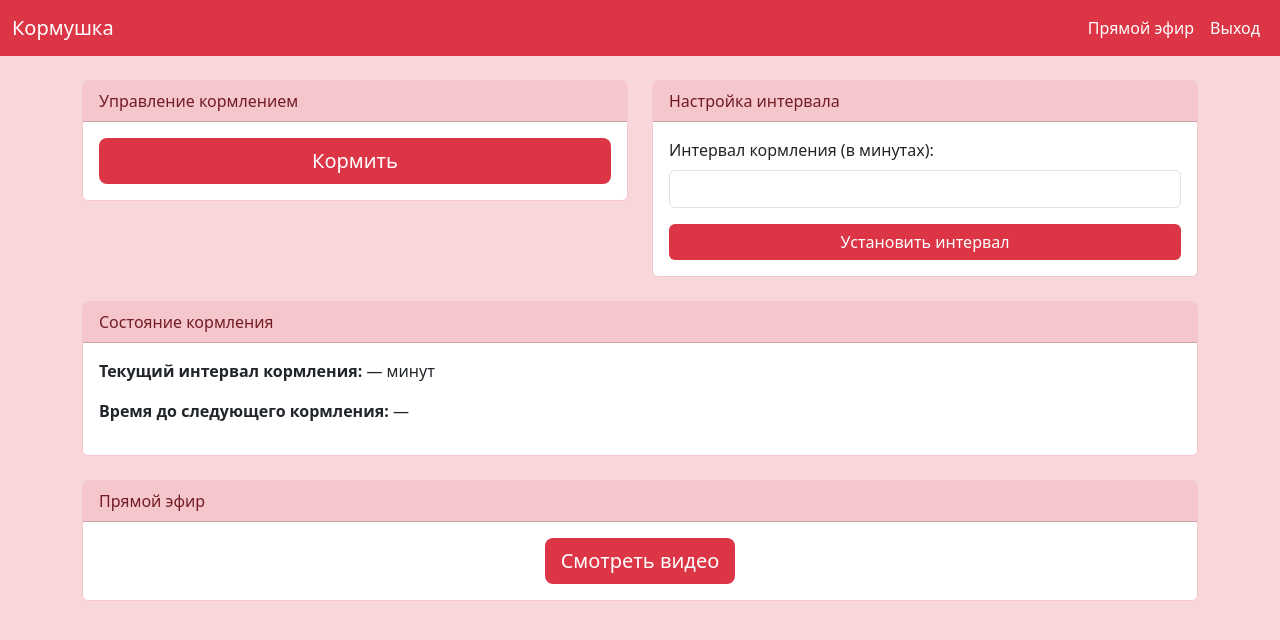
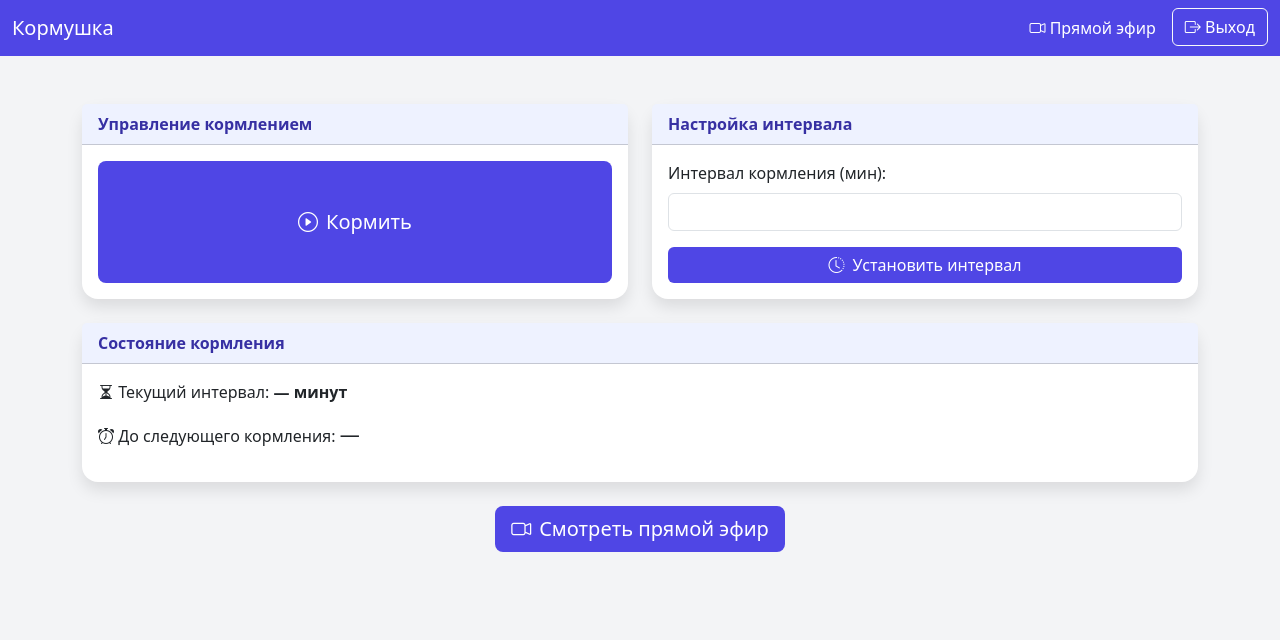
Before and after one commit to kiriksik/KoffeAutoFeeder, a Flask app: page / in a window 1280 px wide. Shown: the top 640 px of the page. Run offline with Flask 3, Linux system fonts and the light colour scheme; the visitor is signed in with stand-in values (Sample User, id 1); some libraries are stand-ins or nearby versions.

Commit message:
new design

```diff
--- a/Server_ESP/Server_ESPconvertor/server.py
+++ b/Server_ESP/Server_ESPconvertor/server.py
@@ -274,6 +274,5 @@ def handle_smth(data):
     print(f"Устройство что то сделало:", info)
 
 
-
 if __name__ == '__main__':
-    socketio.run(app, host='0.0.0.0', port=2222, debug=True)
+    socketio.run(app, host='0.0.0.0', port=2222, debug=False)
--- a/Server_ESP/Server_ESPconvertor/templates/index.html
+++ b/Server_ESP/Server_ESPconvertor/templates/index.html
@@ -1,112 +1,122 @@
 <!DOCTYPE html>
-<html lang="en">
+<html lang="ru">
 <head>
     <meta charset="UTF-8">
     <meta name="viewport" content="width=device-width, initial-scale=1.0">
     <title>Кормушка</title>
     <link href="https://cdn.jsdelivr.net/npm/bootstrap@5.3.0-alpha1/dist/css/bootstrap.min.css" rel="stylesheet">
+    <link href="https://cdn.jsdelivr.net/npm/bootstrap-icons@1.10.5/font/bootstrap-icons.css" rel="stylesheet">
     <style>
         body {
-            background-color: #f8d7da;
-            color: #721c24;
+            background-color: #f3f4f6;
         }
         .navbar {
-            background-color: #dc3545;
+            background-color: #4f46e5;
         }
-        .navbar-brand, .navbar-nav .nav-link {
+        .navbar-brand,
+        .nav-link,
+        .btn {
             color: white !important;
         }
-        .btn-custom {
-            background-color: #dc3545;
-            color: white;
+        .btn-primary {
+            background-color: #4f46e5;
             border: none;
         }
-        .btn-custom:hover {
-            background-color: #a71d2a;
+        .btn-primary:hover {
+            background-color: #3730a3;
         }
         .card {
-            border-color: #f5c6cb;
+            border: none;
+            border-radius: 1rem;
+            box-shadow: 0 0.5rem 1rem rgba(0,0,0,0.1);
         }
         .card-header {
-            background-color: #f5c6cb;
-            color: #721c24;
+            background-color: #eef2ff;
+            color: #3730a3;
+            font-weight: 600;
+        }
+        .countdown {
+            font-size: 1.25rem;
+            font-weight: 500;
         }
     </style>
 </head>
 <body>
-    <nav class="navbar navbar-expand-lg navbar-dark">
+    <!-- Навбар -->
+    <nav class="navbar navbar-expand-lg navbar-dark sticky-top">
         <div class="container-fluid">
-            <a class="navbar-brand" href="#">Кормушка</a>
-            <div class="collapse navbar-collapse">
-                <ul class="navbar-nav ms-auto">
+            <a class="navbar-brand" href="#"><i class="bi bi-feather"></i> Кормушка</a>
+            <div class="collapse navbar-collapse justify-content-end">
+                <ul class="navbar-nav">
                     <li class="nav-item">
-                        <a class="nav-link" href="/stream">Прямой эфир</a>
+                        <a class="nav-link" href="/stream"><i class="bi bi-camera-video"></i> Прямой эфир</a>
                     </li>
                     <li class="nav-item">
-                        <button class="btn btn-custom nav-link" onclick="logout()">Выход</button>
+                        <button class="btn btn-outline-light ms-2" onclick="logout()">
+                            <i class="bi bi-box-arrow-right"></i> Выход
+                        </button>
                     </li>
                 </ul>
             </div>
         </div>
     </nav>
 
-    <div class="container mt-4">
-        <div class="row">
+    <!-- Контент -->
+    <div class="container py-5">
+        <div class="row g-4">
             <div class="col-md-6">
-                <div class="card">
+                <div class="card h-100">
                     <div class="card-header">Управление кормлением</div>
-                    <div class="card-body">
-                        <button class="btn btn-custom btn-lg w-100" onclick="feed()">Кормить</button>
+                    <div class="card-body d-grid">
+                        <button class="btn btn-primary btn-lg" onclick="feed()">
+                            <i class="bi bi-play-circle me-2"></i>Кормить
+                        </button>
                     </div>
                 </div>
             </div>
+
             <div class="col-md-6">
-                <div class="card">
+                <div class="card h-100">
                     <div class="card-header">Настройка интервала</div>
                     <div class="card-body">
                         <form onsubmit="setFeedingInterval(event)">
                             <div class="mb-3">
-                                <label for="interval" class="form-label">Интервал кормления (в минутах):</label>
+                                <label for="interval" class="form-label">Интервал кормления (мин):</label>
                                 <input type="number" class="form-control" id="interval" name="interval" min="1" required>
                             </div>
-                            <button type="submit" class="btn btn-custom w-100">Установить интервал</button>
+                            <button type="submit" class="btn btn-primary w-100">
+                                <i class="bi bi-clock-history me-2"></i>Установить интервал
+                            </button>
                         </form>
                     </div>
                 </div>
             </div>
-        </div>
-        <div class="row mt-4">
+
             <div class="col-md-12">
                 <div class="card">
                     <div class="card-header">Состояние кормления</div>
                     <div class="card-body">
-                        <p><strong>Текущий интервал кормления:</strong> <span id="current-interval">—</span> минут</p>
-                        <p><strong>Время до следующего кормления:</strong> <span id="next-feeding">—</span></p>
+                        <p><i class="bi bi-hourglass-split"></i> Текущий интервал: <strong><span id="current-interval">—</span> минут</strong></p>
+                        <p><i class="bi bi-alarm"></i> До следующего кормления: <span id="next-feeding" class="countdown">—</span></p>
                     </div>
                 </div>
             </div>
-        </div>
 
-        <div class="row mt-4">
-            <div class="col-md-12">
-                <div class="card">
-                    <div class="card-header">Прямой эфир</div>
-                    <div class="card-body text-center">
-                        <a href="/stream" class="btn btn-custom btn-lg">Смотреть видео</a>
-                    </div>
-                </div>
+            <div class="col-md-12 text-center">
+                <a href="/stream" class="btn btn-primary btn-lg">
+                    <i class="bi bi-camera-video me-2"></i>Смотреть прямой эфир
+                </a>
             </div>
         </div>
     </div>
 
+    <!-- Scripts -->
     <script src="https://cdn.jsdelivr.net/npm/bootstrap@5.3.0-alpha1/dist/js/bootstrap.bundle.min.js"></script>
     <script src="https://cdn.socket.io/4.0.0/socket.io.min.js"></script>
     <script>
         let nextFeedingTimestamp = null;
         let feedingIntervalMinutes = null;
-
         const socket = io();
-
 
         socket.on('connect', () => {
             console.log('Соединение установлено');
@@ -117,6 +127,12 @@
             console.log(data.message);
         });
 
+        socket.on('feeding_status', function(data) {
+            feedingIntervalMinutes = data.interval;
+            nextFeedingTimestamp = Date.now() + data.time_left_ms;
+            document.getElementById('current-interval').textContent = feedingIntervalMinutes;
+            updateCountdown();
+        });
 
         function setFeedingInterval(event) {
             event.preventDefault();
@@ -125,18 +141,14 @@
                 method: 'POST',
                 headers: { 'Content-Type': 'application/json' },
                 body: JSON.stringify({ interval: interval })
-            }).then(response => response.text())
-              .then(data => alert(data));
+            }).then(res => res.text()).then(alert);
         }
 
-
         function logout() {
-            fetch('/logout', {
-                method: 'POST'
-            }).then(response => {
+            fetch('/logout', { method: 'POST' }).then(response => {
                 if (response.ok) {
                     alert('Вы вышли из системы');
-                    window.location.href = '/login'; // Перенаправляем на страницу авторизации
+                    window.location.href = '/login';
                 } else {
                     alert('Ошибка при выходе');
                 }
@@ -146,44 +158,34 @@
         function feed() {
             const btn = document.querySelector('button[onclick="feed()"]');
             btn.disabled = true;
-            btn.innerText = "Кормим...";
-
+            btn.innerHTML = "<i class='bi bi-hourglass-split me-2'></i>Кормим...";
             fetch('/feed', {
                 method: 'POST',
                 headers: { 'Content-Type': 'application/json' }
-            }).then(response => response.text())
+            }).then(res => res.text())
               .then(data => {
-                alert(data);
-                btn.disabled = false;
-                btn.innerText = "Кормить";
+                  alert(data);
+                  btn.disabled = false;
+                  btn.innerHTML = "<i class='bi bi-play-circle me-2'></i>Кормить";
               });
         }
-
 
         function updateCountdown() {
             if (nextFeedingTimestamp) {
                 const now = Date.now();
                 const diff = nextFeedingTimestamp - now;
+                const countdown = document.getElementById('next-feeding');
                 if (diff > 0) {
                     const minutes = Math.floor(diff / 60000);
                     const seconds = Math.floor((diff % 60000) / 1000);
-                    document.getElementById('next-feeding').textContent = `${minutes} мин ${seconds} сек`;
+                    countdown.textContent = `${minutes} мин ${seconds} сек`;
                 } else {
-                    document.getElementById('next-feeding').textContent = 'Скоро!';
+                    countdown.textContent = 'Скоро!';
                 }
             }
         }
 
         setInterval(updateCountdown, 1000);
-
-        socket.on('feeding_status', function(data) {
-            feedingIntervalMinutes = data.interval;
-            nextFeedingTimestamp = Date.now() + data.time_left_ms;
-
-            document.getElementById('current-interval').textContent = feedingIntervalMinutes;
-            updateCountdown();
-        });
-
     </script>
 </body>
 </html>
```
Also changed, not shown: Server_ESP/Server_ESPconvertor/templates/login.html (+21 -18 lines), Server_ESP/Server_ESPconvertor/templates/stream.html (+32 -38 lines).
